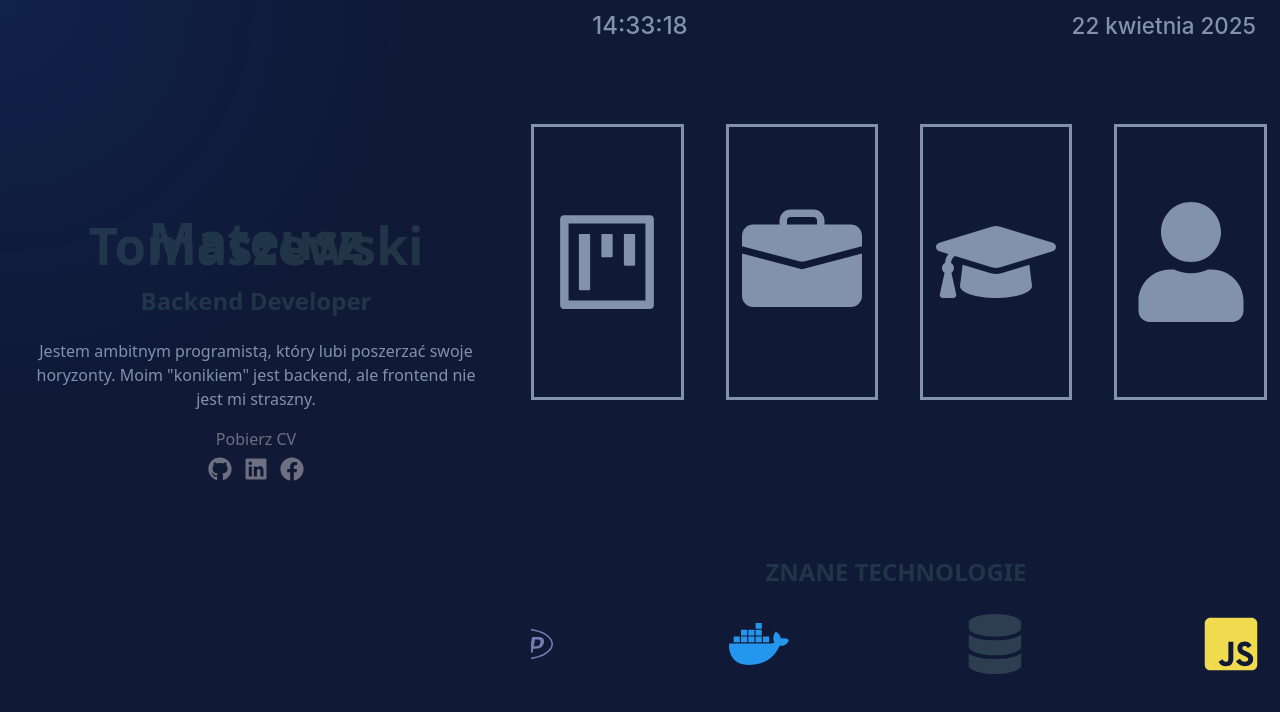
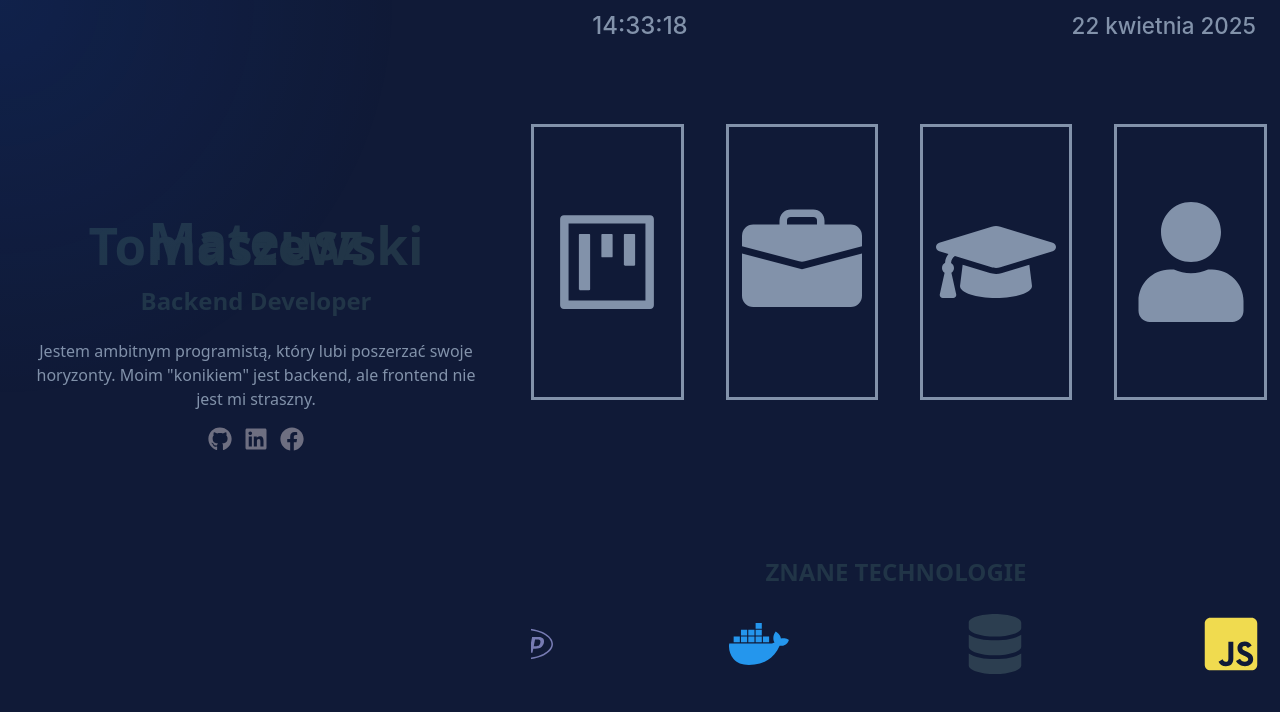
Before and after one commit to Tomataelo/cv-website, a React (Vite) app: page / in a window 1280 px wide. Shown: the top 712 px of the page. Built offline with nearby package versions, Linux system fonts and the light colour scheme.

Commit message:
removing the link to download the CV

```diff
--- a/src/components/LeftSide.tsx
+++ b/src/components/LeftSide.tsx
@@ -14,11 +14,11 @@ const LeftSide: React.FC = () => {
                 </p>
             </div>
 
-            <div id={'downloadCv'} className="text-center lg:text-left mb-4" style={{marginBottom: '0.4rem'}}>
-                <a href="/cv.pdf" download className="text-white hover:text-gray-300 transition-colors">
-                    Pobierz CV
-                </a>
-            </div>
+            {/*<div id={'downloadCv'} className="text-center lg:text-left mb-4" style={{marginBottom: '0.4rem'}}>*/}
+            {/*    <a href="/cv.pdf" download className="text-white hover:text-gray-300 transition-colors">*/}
+            {/*        Pobierz CV*/}
+            {/*    </a>*/}
+            {/*</div>*/}
 
             <div className="flex gap-x-3 justify-center lg:justify-start">
                 <a href="https://github.com/Tomataelo" target="_blank" rel="noopener noreferrer">
```
